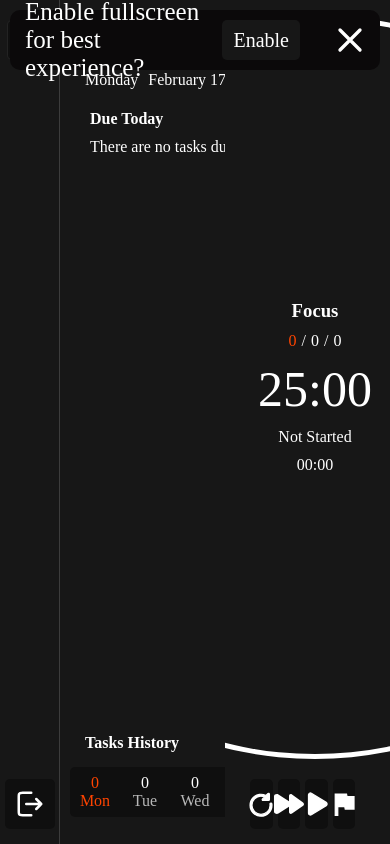
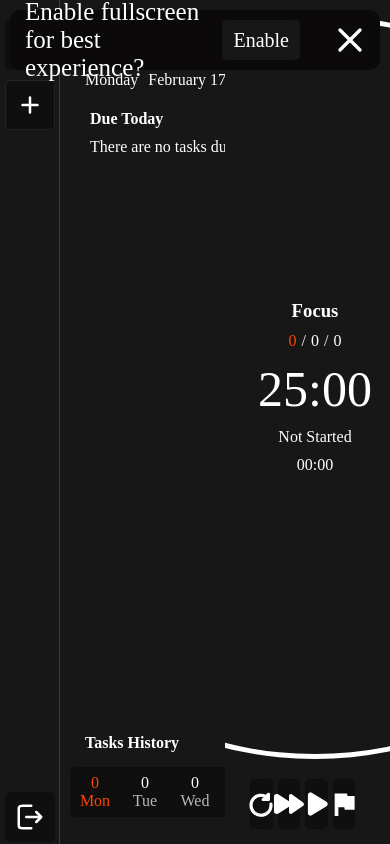
Before and after one commit to Stefan0712/get-it-done, a React (Create React App) app: page / in a window 390 px wide. Built offline with nearby package versions, Linux system fonts and the light colour scheme; a web font is replaced by a local one.

Commit message:
Added a button to enter fullscreen in the side menu for easier fullscreen mode

```diff
--- a/src/App.js
+++ b/src/App.js
@@ -6,7 +6,8 @@ import SideMenu from './components/SideMenu/SideMenu';
 import { useEffect, useState } from 'react';
 import { useDispatch, useSelector } from 'react-redux';
 import { toggleFullscreen } from './store/appSettingsSlice';
-
+import { IconLibrary } from './IconLibrary';
+import { enterFullScreen } from './helpers';
 
 
 function App() {
--- a/src/IconLibrary.js
+++ b/src/IconLibrary.js
@@ -13,6 +13,8 @@ import Delete from './assets/icons/delete.svg';
 import Save from './assets/icons/save.svg';
 import Pin from './assets/icons/pin.svg';
 import Next from './assets/icons/next.svg';
+import EnableFullscreen from './assets/icons/enableFullscreen.svg';
+import DisableFullscreen from './assets/icons/disableFullscreen.svg';
 
 export const IconLibrary = {
     Checkmark,
@@ -29,5 +31,7 @@ export const IconLibrary = {
     Delete,
     Save,
     Pin,
-    Next
+    Next,
+    EnableFullscreen,
+    DisableFullscreen
 }
--- a/src/components/SideMenu/Settings/Settings.js
+++ b/src/components/SideMenu/Settings/Settings.js
@@ -63,6 +63,10 @@ const Settings = ({closeSettings}) => {
                     {settings.showFullScreenPrompt ? <button onClick={()=>dispatch(updateSetting({ settingKey: 'showFullScreenPrompt', value: false }))}>Disable</button> : <button onClick={()=>dispatch(updateSetting({ settingKey: 'showFullScreenPrompt', value: true }))}>Enable</button>}
                 </div>
                 <div className={styles.setting}>
+                    <h3>Show Fullscreen Button</h3>
+                    {settings.showFullscreenButton ? <button onClick={()=>dispatch(updateSetting({ settingKey: 'showFullscreenButton', value: false }))}>Disable</button> : <button onClick={()=>dispatch(updateSetting({ settingKey: 'showFullscreenButton', value: true }))}>Enable</button>}
+                </div>
+                <div className={styles.setting}>
                     <h3>Notifications</h3>
                     {settings.showNotifications ? <button onClick={()=>dispatch(updateSetting({ settingKey: 'showNotifications', value: false }))}>Disable</button> : <button onClick={()=>dispatch(updateSetting({ settingKey: 'showNotifications', value: true }))}>Enable</button>}
                 </div>
--- a/src/components/SideMenu/SideMenu.js
+++ b/src/components/SideMenu/SideMenu.js
@@ -1,9 +1,11 @@
+import { useSelector } from 'react-redux';
 import { IconLibrary } from '../../IconLibrary';
 import NewProject from './Project/NewProject';
 import Settings from './Settings/Settings';
 import styles from './SideMenu.module.css';
 import Workboard from './Workboard/Workboard';
 import { useState } from 'react';
+import { enterFullScreen } from '../../helpers';
 
 
 const SideMenu = () => {
@@ -11,6 +13,8 @@ const SideMenu = () => {
     const [isExpanded, setIsExpanded] = useState(false);
     const [showSettings, setShowSettings] = useState(false);
     const [showNewProject, setShowNewProject] = useState(false);
+
+    const settings = useSelector((state)=>state.appSettings)
 
 
     const toggleSideMenu = () =>{
@@ -26,6 +30,7 @@ const SideMenu = () => {
         <div className={`${styles.sideMenu} ${isExpanded ? styles.expand : ''}`}>
             {showSettings ? <Settings closeSettings={()=>setShowSettings(false)} /> : null}
             {showNewProject ? <NewProject closeForm={()=>setShowNewProject(false)} /> : null}
+            {settings.showFullscreenButton && window.innerWidth < 1000  ? <button className={styles['fullscreen-button']} onClick={enterFullScreen} ><img src={IconLibrary.EnableFullscreen} alt='enable fullscreen' />{isExpanded ? 'Enter Fullscreen' : null}</button> : null}
             <Workboard isExpanded={isExpanded} showNewProject={()=>setShowNewProject(true)}/>
             <div className={styles.buttons}>
                 <button className={styles['menu-button']} onClick={()=>setShowNewProject(true)}>
--- a/src/components/SideMenu/SideMenu.module.css
+++ b/src/components/SideMenu/SideMenu.module.css
@@ -3,11 +3,13 @@
     width: 60px;
     height: 100vh;
     position: absolute;
+    display: flex;
+    flex-direction: column;
+    align-items: center;
     left: 0;
     top: 0;
     transition: all 0.1s;
     background-color: #171717;
-    padding: 10px 0;
     z-index: 10;
 }
 .sideMenu.expand{
@@ -15,15 +17,40 @@
     transition: all 0.1s;
 }
 
+.fullscreen-button{
+    width: 50px;
+    height: 50px;
+    min-height: 50px;
+    margin-top: 20px;
+    display: flex;
+    align-items: center;
+    justify-content: center;
+    gap: 20px;
+}
+.expand .fullscreen-button{
+    width: calc(90% - 10px);
+}
 
 
 
 
 
+.expand .buttons{
+    gap: 0;
+    background-color: #0F0F0F;
+}
 
-
-
-
+.expand .buttons button:nth-child(2){
+    border-right: 1px solid rgba(211, 211, 211, 0.1);
+    border-left: 1px solid rgba(211, 211, 211, 0.1);
+}
+.expand .buttons button{
+    height: 60px;
+    width: calc(100% / 3);
+    background-color: transparent;
+    border-radius: 0;
+    transition: all 0.1s;
+}
 .buttons{
     height: 60px;
     width: 100%;
--- a/src/components/SideMenu/Workboard/Workboard.module.css
+++ b/src/components/SideMenu/Workboard/Workboard.module.css
@@ -45,7 +45,8 @@ h4{
     justify-content: center;
     gap: 10px;
     width: 90%;
-    height: 40px;
+    min-width: 50px;
+    height: 50px;
     align-self: center;
     border: 1px solid rgba(211, 211, 211, 0.1);
 }
--- a/src/store/appSettingsSlice.js
+++ b/src/store/appSettingsSlice.js
@@ -10,6 +10,7 @@ const initialState = {
     isFullscreen: false,
     isScreenAwakeOn: false,
     showNotifications: true,
+    showFullscreenButton: true,
     pomodoroSettings: {
         focusDuration: 25,
         breakDuration: 5,
```
Also changed, not shown: src/App.css (line endings or trailing spaces), src/assets/icons/disableFullscreen.svg (added), src/assets/icons/enableFullscreen.svg (added).
